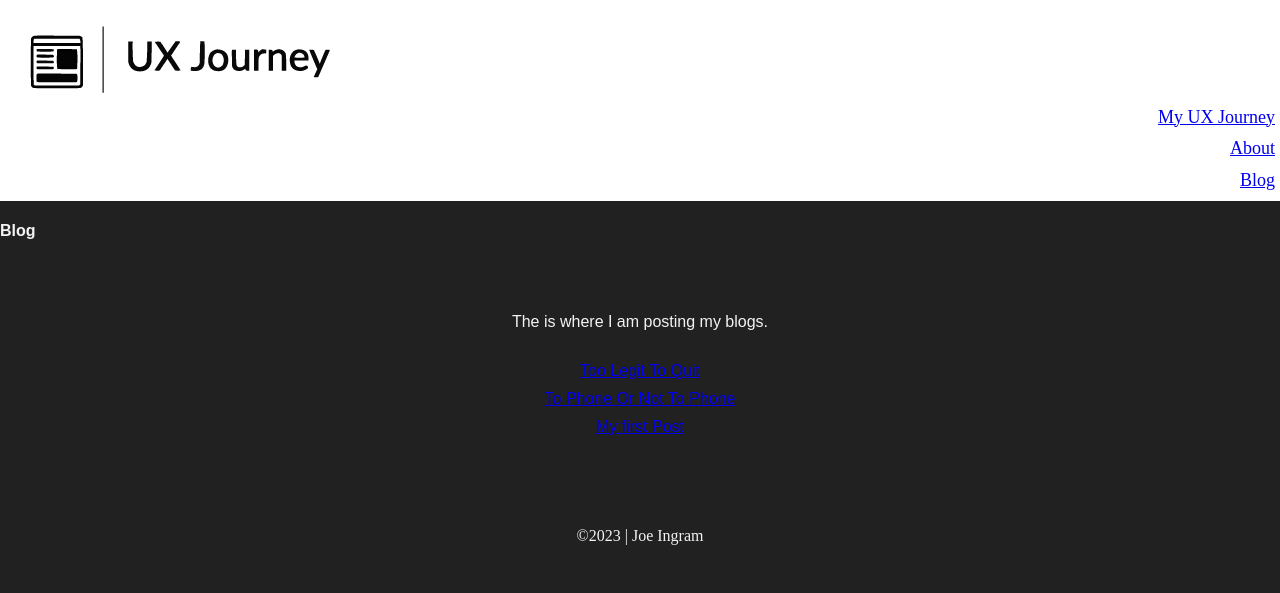
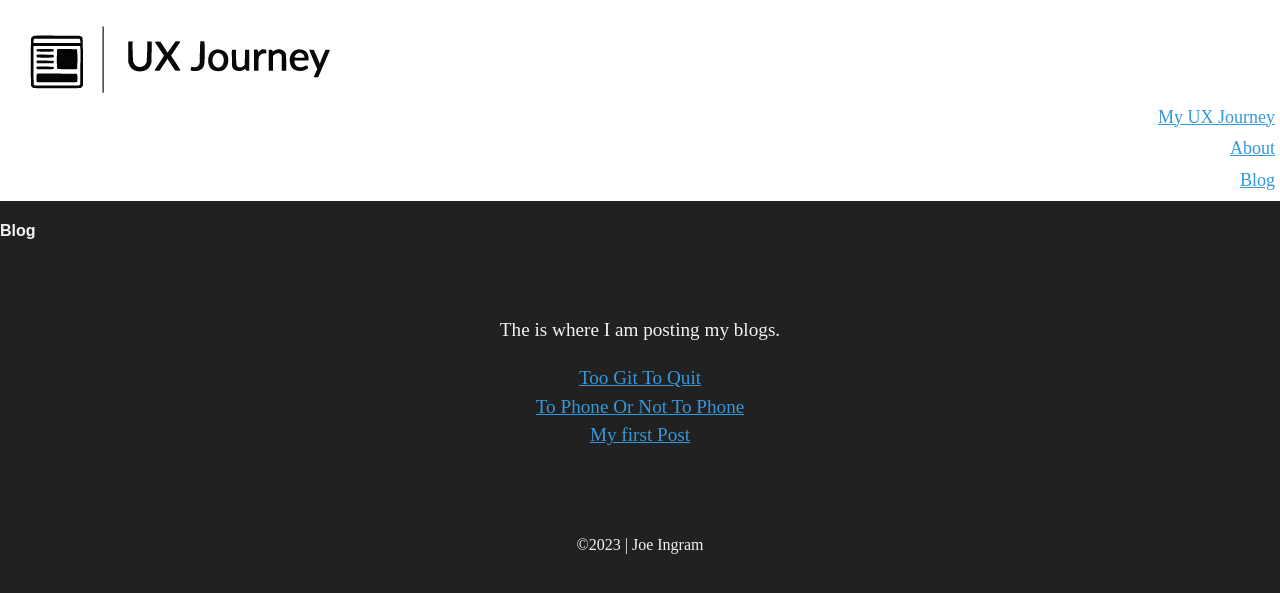
Before and after one commit to myuxjourney/myuxjourney.github.io, a Jekyll site: the page built from blog.md, in a window 1280 px wide. Shown: the top 593 px of the page. Built offline with Jekyll 4.4.1, drawn with Linux system fonts in a browser that asks for light colours; nearby versions of some CDN libraries.

Commit message:
Blog Link color changes

```diff
--- a/_posts/2024-01-03-Too-Git-To-Quit.html
+++ b/_posts/2024-01-03-Too-Git-To-Quit.html
@@ -1,6 +1,6 @@
 ---
 layout: post
-title:  Too Legit To Quit
+title:  Too Git To Quit
 date:   2024-01-03 11:00:59 -0500
 categories: jekyll update
 ---
@@ -29,7 +29,7 @@
 As an example my old message might have been “added margin” future changes will be something like “Added margin to nav items to prevent them from overlapping logo”<br>
 <br>
 After committing changes I move forward to “commit push” commands. The push command is what takes my local files to my Github repository.
-So it goes from my computer directly to the main branch of my website all within seconds. Now is the best time for me to talk about a pull request because it took me to understand the basic functionality of the previous commands to understand why a pull request would be important. <br>
+So it goes from my computer directly to the main branch of my website all within seconds. Now is the best time for me to talk about a pull request because it took me to understand the basic functionality of the previous commands to understand why a pull request would be important.
 Pull request on Github gives a list of all the modified, added or deleted files. You have one final place to review changes. This also allows a single user to be their own code reviewer.<br>
 <br>
 I'm sure there are things that I will constantly learn from here on out. Like my code, I'm sure I'll make subtle changes to my workflow on Github. My goal is to learn as much as possible without the fear of breaking something along the way. I can always use Git commands to find mistakes or problem areas to help find issues, it will just be up to me on how easily I make it for myself.</p>
--- a/_sass/_base.scss
+++ b/_sass/_base.scss
@@ -71,8 +71,11 @@
 .post-content {
   background-color: rgb(33, 33, 33);
   color: #f3f3f3;
+  font-family: 'Raleway';
+  font-size: larger;
   padding-top: 35px;
   padding-bottom: 35px;
+  line-height: 1.5em;
 }
 
 .post-title {
--- a/_sass/_layout.scss
+++ b/_sass/_layout.scss
@@ -5,13 +5,24 @@
 }
 
 
-ul {
+
+
+li{
 
   list-style-type: none;
+
 }
 
-li{
-  text-align: center;
-  list-style-type: none;
-  padding: 5px;
+
+a {
+  color: #3498db; /* Default link color */
 }
+
+a:hover {
+  color: #2980b9; /* Link color on hover */
+}
+
+/* Additional style for visited links */
+a:visited {
+  color: #f2f2f2; /* Visited link color */
+}
```
